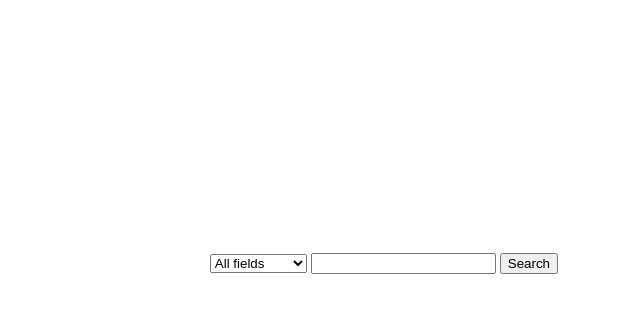
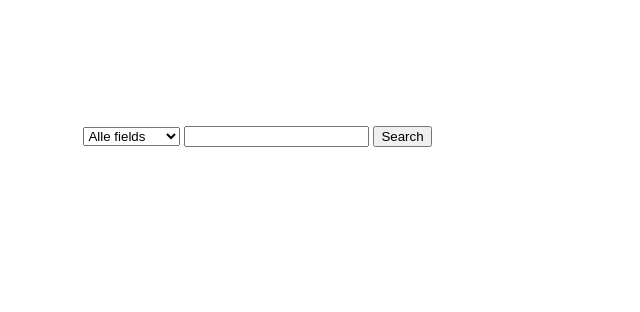
Before and after one commit to rism-international/sigla-catalog, a plain HTML site: page index.html in a window 1280 px wide. Shown: the whole page, without its empty margins (51-691 px from the left). Drawn offline with Linux system fonts and the light colour scheme.

Commit message:
Build basic html template in js

```diff
--- a/index.html
+++ b/index.html
@@ -2,36 +2,12 @@
   <head>
     <title>RISM Sigla Catalogue</title>
     <link rel="stylesheet" type="text/css" href="./sigla.css"  />
+    <script type="text/javascript" src="./sigla.js"></script>
   </head>
   <body>
-    <div class="siglaCatalog">
-      <div class="siglaQuery">
-        <div class="siglaQuerySelect">
-          <select id="siglaQuerySelect" name="advanced">
-            <option value="">All fields</option>
-            <option value="name:">Name</option>
-            <option value="sigla:">Library Sigla</option>
-            <option value="city:">City</option>
-            <option value="country:">Country</option>
-          </select>
-        </div>
-
-        <div class="siglaQueryInput">
-          <input id="siglaQueryInput">
-        </div>
-        <div class="siglaQuerySubmit">
-          <input id="siglaQuerySubmit" type="submit" value="Search">
-        </div>
-      </div>
-
-
-      <div class="siglaResultSize">RISM: Hits 1-20 of <span id="resultSize"></span> for <span id="queryTerm" class="queryTerm"></span>.</div>
-
-      <div class="siglaResultTables"></div>
-
+    <div id="siglaCatalog">
     </div>
 
-    <script type="text/javascript" src="./sigla.js"></script>
 
 
     <ul class="ui-autocomplete ui-menu ui-widget ui-widget-content ui-corner-all" role="listbox" aria-activedescendant="ui-active-menuitem" style="z-index: 1; top: 0px; left: 0px; display: none;">
--- a/sigla.css
+++ b/sigla.css
@@ -1,6 +1,6 @@
-.siglaCatalog {
-  margin-top: 20%;
-  margin-left: 20%;
+#siglaCatalog {
+  margin-top: 10%;
+  margin-left: 10%;
 }
 
 .siglaQuery {
--- a/sigla.js
+++ b/sigla.js
@@ -10,7 +10,30 @@ const nsMarc = "http://www.loc.gov/MARC21/slim";
 const nsZing = "http://www.loc.gov/zing/srw/";
 var results = document.querySelector('.siglaResultTables');
 var records = [];
-
+//Basic html template
+var markup = `
+      <div class="siglaQuery">
+        <div class="siglaQuerySelect">
+          <select id="siglaQuerySelect" name="advanced">
+            <option value="">Alle fields</option>
+            <option value="name:">Name</option>
+            <option value="sigla:">Library Sigla</option>
+            <option value="city:">City</option>
+            <option value="country:">Country</option>
+          </select>
+        </div>
+        <div class="siglaQueryInput">
+          <input id="siglaQueryInput">
+        </div>
+        <div class="siglaQuerySubmit">
+          <input id="siglaQuerySubmit" type="submit" value="Search">
+        </div>
+      </div>
+      <div class="siglaResultSize">RISM: Hits 1-20 of <span id="resultSize"></span> for <span id="queryTerm" class="queryTerm"></span>.</div>
+      <div class="siglaResultTables"></div>
+`
+//Make an ajax request to SRU, build html and push records to results
+var search = function(){
   document.querySelector("#siglaQuerySubmit").addEventListener("click", (e) => {
     var queryTerm = document.querySelector("#siglaQueryInput").value;
     var xhr = new XMLHttpRequest();
@@ -40,6 +63,7 @@ document.querySelector("#siglaQuerySubmit").addEventListener("click", (e) => {
 
     xhr.open('GET', `https://beta.rism.info/sru/institutions?operation=searchRetrieve&version=1.1&query=${queryTerm}%20AND%20librarySiglum=*-*&maximumRecords=20`);
     xhr.send();
+  });
 
   //Function to add various div-tags to document.parent .siglaResultTables
   var createElements = function(collection){
@@ -84,7 +108,10 @@ document.querySelector("#siglaQuerySubmit").addEventListener("click", (e) => {
     }
     return record;
   }
+}
 
 
-
-});
+window.onload = function() {
+  document.querySelector("#siglaCatalog").innerHTML = markup;
+  search();
+}
```
Lines whose indentation alone changed are shown as unchanged.
